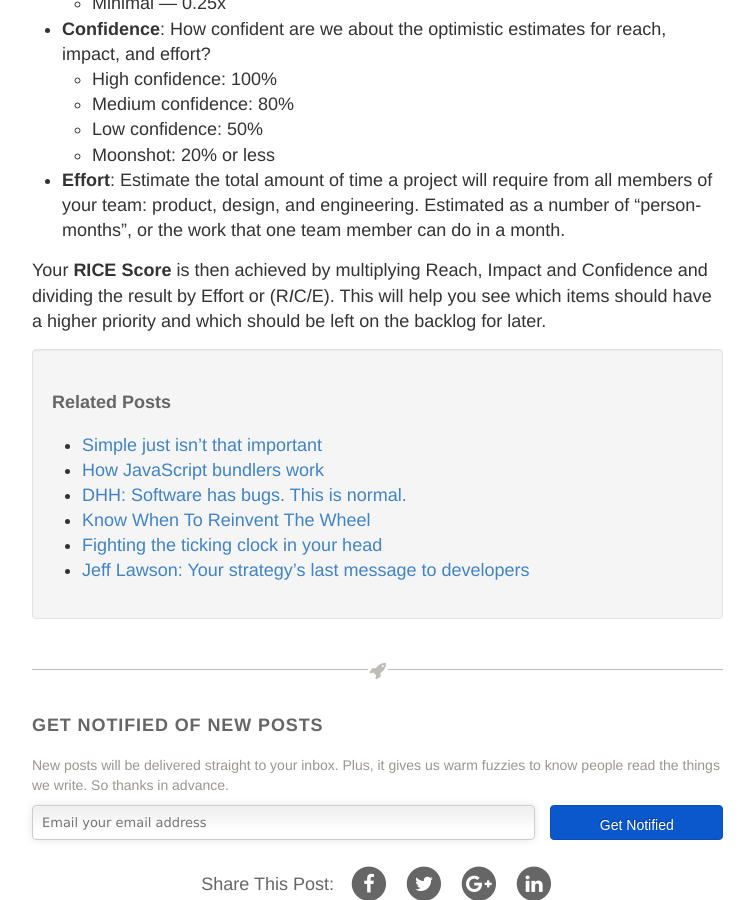
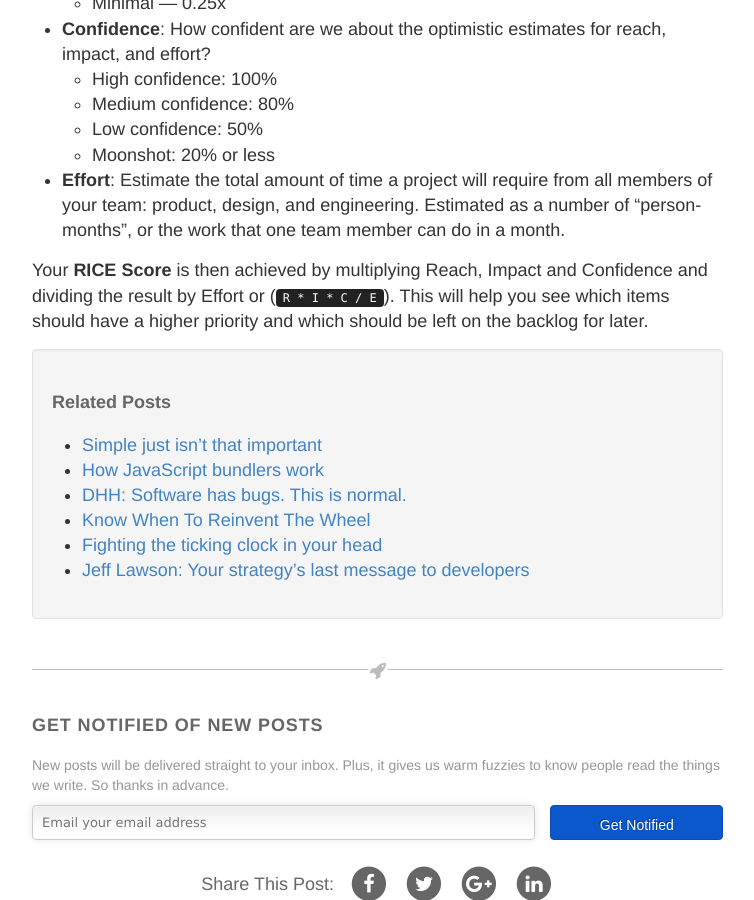
Before and after one commit to flybaseio/flybaseio.github.io, a Jekyll site: the page built from _posts/2016-03-24-rice-simple-prioritization-for-product-managers.md, in a window 1280 px wide and 900 px high, scrolled down 1196 px. Shown: the whole window, without its empty margins (248-1002 px from the left). Built offline with Jekyll 4.4.1, drawn with Linux system fonts in a browser that asks for light colours; nearby versions of some CDN libraries.

```diff
--- a/_posts/2016-03-24-rice-simple-prioritization-for-product-managers.md
+++ b/_posts/2016-03-24-rice-simple-prioritization-for-product-managers.md
@@ -49,4 +49,4 @@ For a short summary, RICE should be looked at as:
   - Moonshot: 20% or less
 - **Effort**: Estimate the total amount of time a project will require from all members of your team: product, design, and engineering. Estimated as a number of “person-months”, or the work that one team member can do in a month.
 
-Your **RICE Score** is then achieved by multiplying Reach, Impact and Confidence and dividing the result by Effort or (R*I*C/E). This will help you see which items should have a higher priority and which should be left on the backlog for later.
+Your **RICE Score** is then achieved by multiplying Reach, Impact and Confidence and dividing the result by Effort or (`R * I * C / E`). This will help you see which items should have a higher priority and which should be left on the backlog for later.
```
